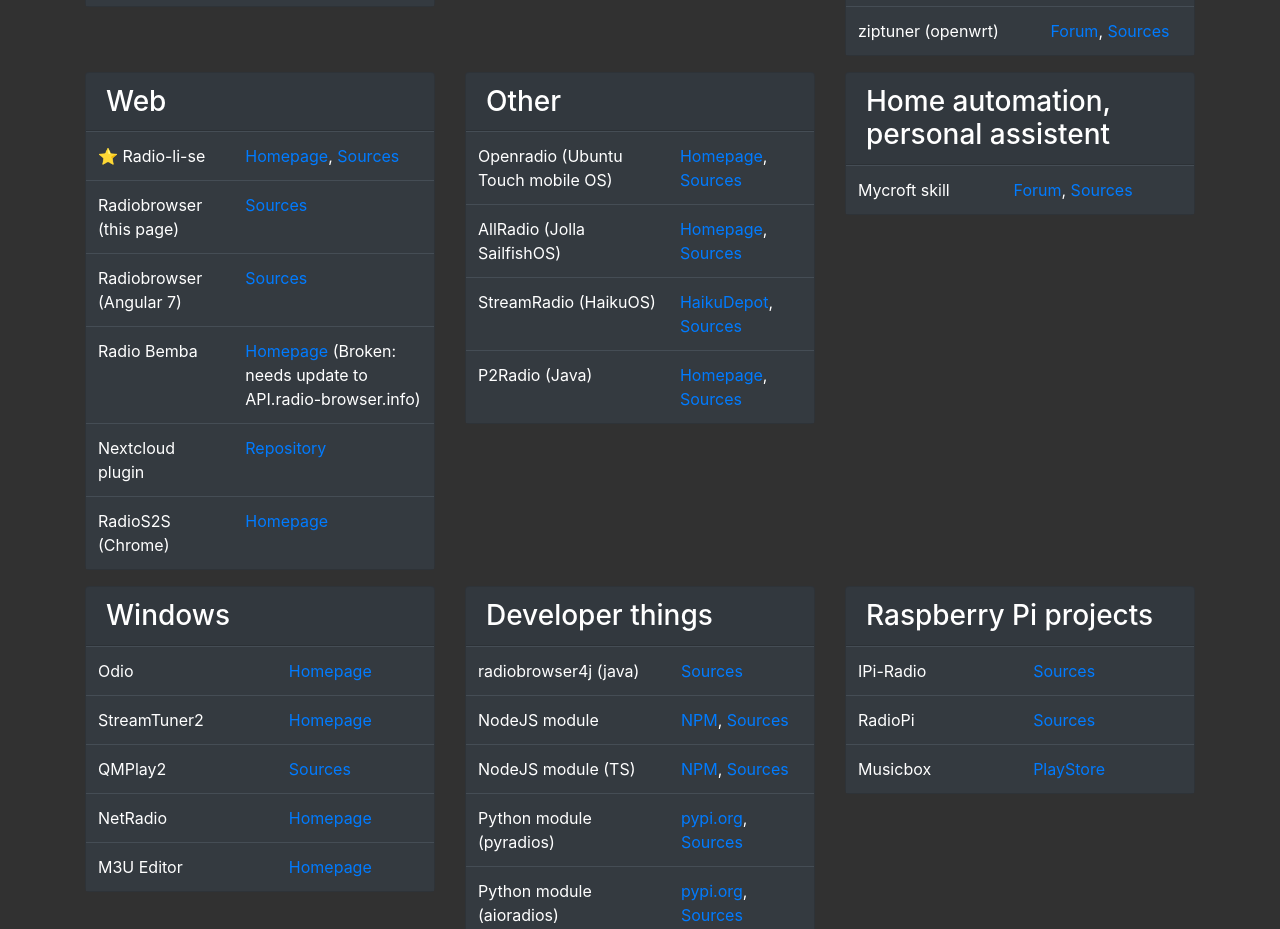
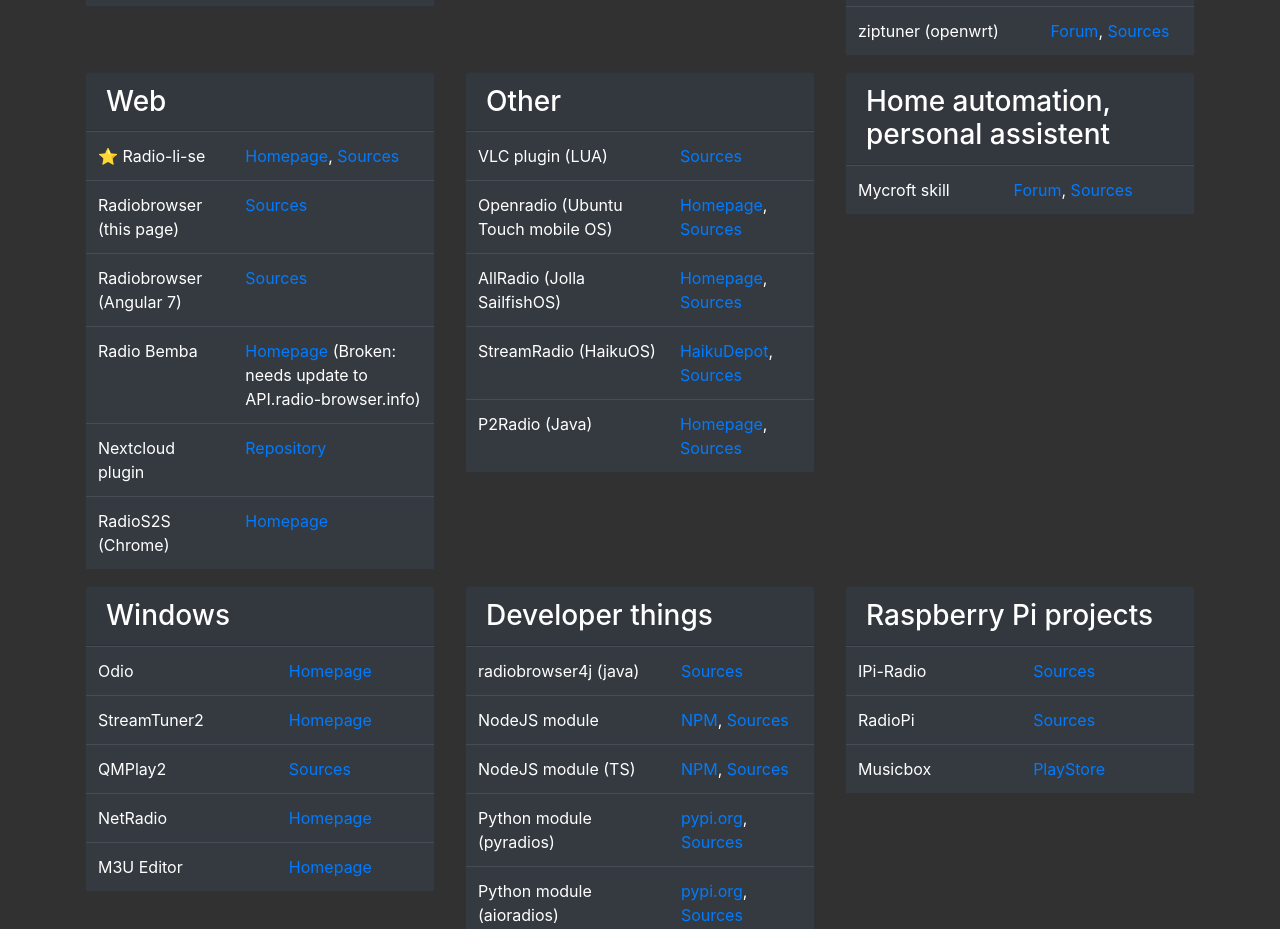
Before and after one commit to segler-alex/radiobrowser-web-angular, an Angular app: page /#/users in a window 1280 px wide. Shown: the part 1320-2249 px from the top of the page. Built offline with nearby package versions, Linux system fonts and the light colour scheme.

Commit message:
users: added vlc plugin

```diff
--- a/src/app/components/users/users.component.html
+++ b/src/app/components/users/users.component.html
@@ -308,6 +308,10 @@
           <h3 class="card-header">Other</h3>
           <table class="card-text table table-dark">
             <tr>
+              <td>VLC plugin (LUA)</td>
+              <td><a href="https://github.com/ceever/Radio-Browser.info.lua">Sources</a></td>
+            </tr>
+            <tr>
               <td>Openradio (Ubuntu Touch mobile OS)</td>
               <td><a href="https://open-store.io/app/openradio.aitzol76">Homepage</a>, <a
                   href="https://gitlab.com/aitzol76/openradio">Sources</a></td>
```
